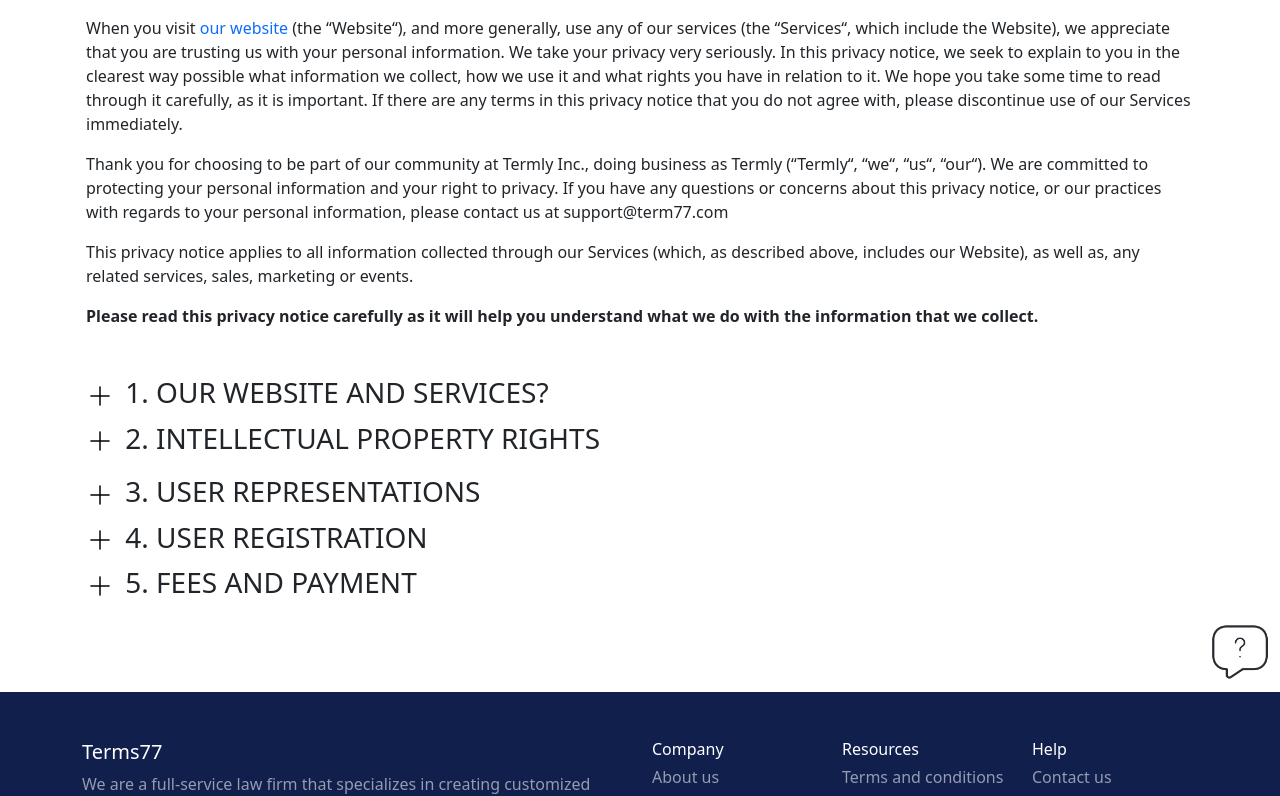
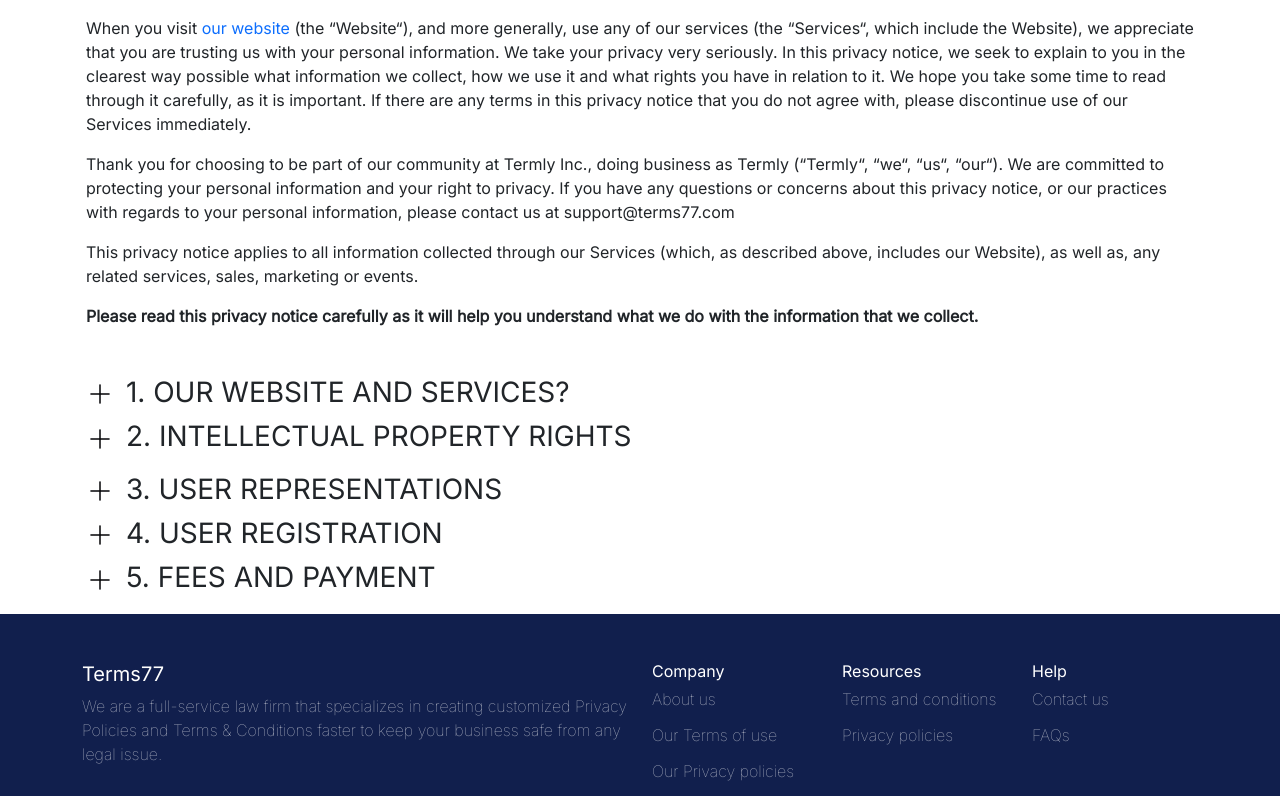
Before and after one commit to Florence113/project, a plain HTML site: page index.html in a window 1280 px wide. Shown: the part 187-983 px from the top of the page. Drawn offline with nearby package versions, Linux system fonts and the light colour scheme.

Commit message:
Font family of inter added

```diff
--- a/css/style.css
+++ b/css/style.css
@@ -1,12 +1,16 @@
+@import url('https://fonts.googleapis.com/css2?family=Inter:wght@100;200;400&display=swap');
+body{
+    font-family: inter;
+}
 p.fw-lighter{
-    color: #959BB0;
+    color: #c5c8d3;
 }
 footer a{
     text-decoration: none;
-    color: #959BB0;
+    color: #c5c8d3;
 }
 footer p{
-    color: #959BB0;
+    color: #c5c8d3;
 }
 a{
     text-decoration: none;
--- a/index.html
+++ b/index.html
@@ -50,7 +50,7 @@
       <p>Thank you for choosing to be part of our community at Termly Inc., doing business as Termly
         (“Termly“, “we“, “us“, “our“). We are committed to protecting your personal information and your
         right to privacy. If you have any questions or concerns about this privacy notice, or our practices
-        with regards to your personal information, please contact us at support@term77.com
+        with regards to your personal information, please contact us at support@terms77.com
       </p>
       <p>This privacy notice applies to all information collected through our Services (which, as described
         above, includes our Website), as well as, any related services, sales, marketing or events.
@@ -159,13 +159,9 @@
       </div>
     </main>
 
-    <div class="d-flex align-items-end flex-column bd-highlight ">
-      <img src="./images/message-question.jpg" alt="" style="width: 80px; height: 80px;"
-      class="mt-auto p-2 bd-highlight sm-none">
-    </div>
 
     <!-- Footer -->
-    <footer class="container-fluid" style="background-color: #111F4D; color:white">
+    <footer class="container-fluid mt-3" style="background-color: #111F4D; color:white">
       <div class="container">
         <div class="row py-5">
           <div class="col-lg-6 col-md-6 col-sm-12">
```
Also changed, not shown: terms-and-condition.html (+0 -4 lines).
